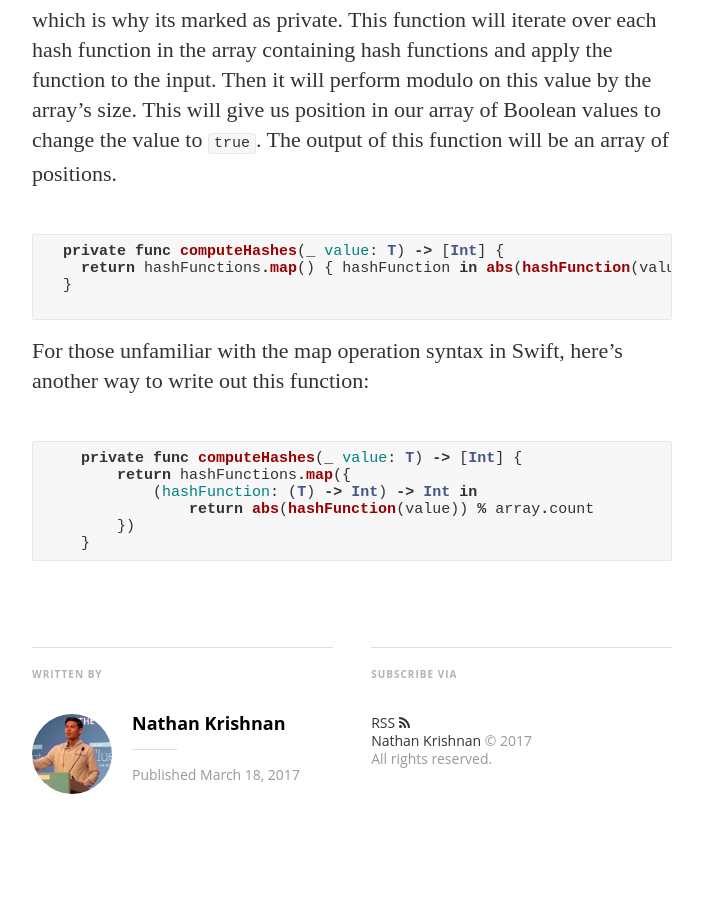
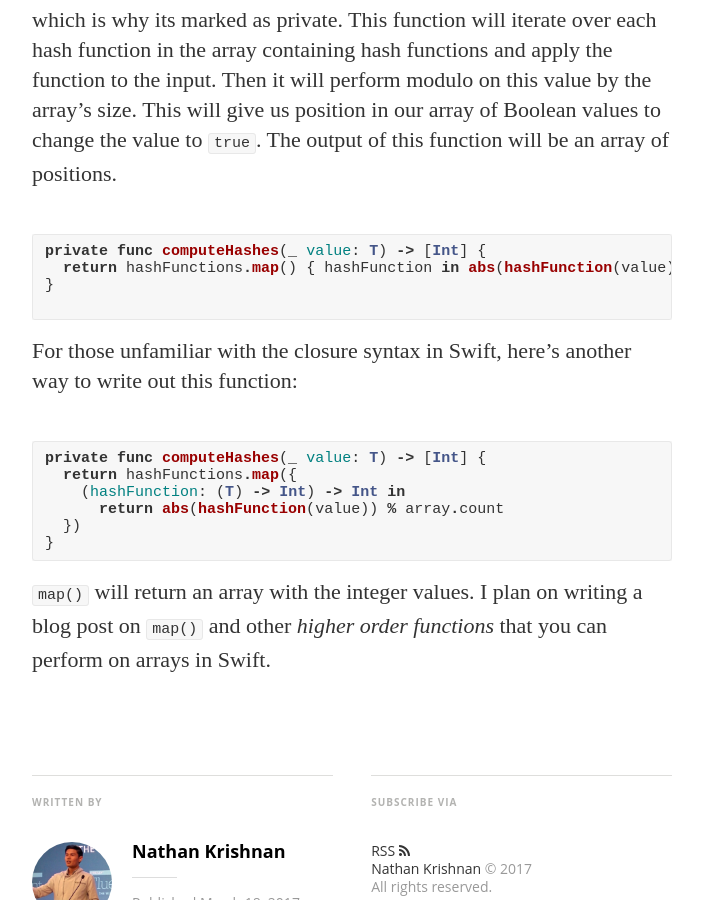
Before and after one commit to nathankrishnan/nathankrishnan.github.io, a Jekyll site: the page built from _posts/2017-03-18-bloomfilter.md, in a window 1280 px wide and 900 px high, scrolled down 5539 px. Shown: the whole window, without its empty margins (288-991 px from the left). Built offline with Jekyll 4.4.1, drawn with Linux system fonts in a browser that asks for light colours; nearby versions of some CDN libraries; some web fonts are replaced; comment, search, counter and statistics services are not loaded.

Commit message:
Update 2017-03-18-bloomfilter.md

````diff
--- a/_posts/2017-03-18-bloomfilter.md
+++ b/_posts/2017-03-18-bloomfilter.md
@@ -105,18 +105,20 @@
 Both the insert or query operations the need a way to calculate a hash value.  The ```computeHashes()``` function will be a helper function to do this, which is why its marked as private.  This function will iterate over each hash function in the array containing hash functions and apply the function to the input. Then it will perform modulo on this value by the array's size.  This will give us position in our array of Boolean values to change the value to ```true```.  The output of this function will be an array of positions.
 
 ```swift
-  private func computeHashes(_ value: T) -> [Int] {
-    return hashFunctions.map() { hashFunction in abs(hashFunction(value) % array.count) }
-  }
+private func computeHashes(_ value: T) -> [Int] {
+  return hashFunctions.map() { hashFunction in abs(hashFunction(value) % array.count) }
+}
 
 ```
 
-For those unfamiliar with the map operation syntax in Swift, here's another way to write out this function:
+For those unfamiliar with the closure syntax in Swift, here's another way to write out this function:
 ```swift
-    private func computeHashes(_ value: T) -> [Int] {
-        return hashFunctions.map({
-            (hashFunction: (T) -> Int) -> Int in
-                return abs(hashFunction(value)) % array.count
-        })
-    }
+private func computeHashes(_ value: T) -> [Int] {
+  return hashFunctions.map({
+    (hashFunction: (T) -> Int) -> Int in
+      return abs(hashFunction(value)) % array.count
+  })
+}
 ```
+
+```map()``` will return an array with the integer values.  I plan on writing a blog post on ```map()``` and other *higher order functions* that you can perform on arrays in Swift.
````
